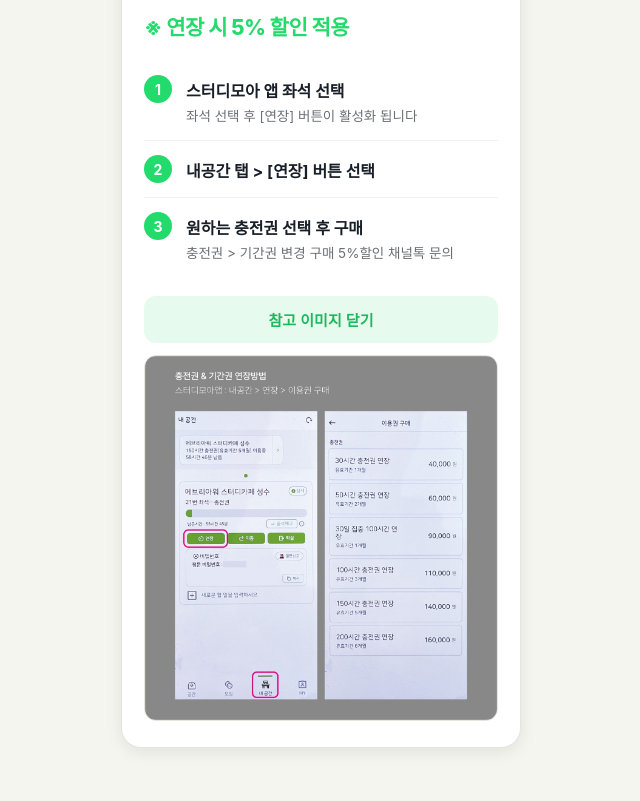
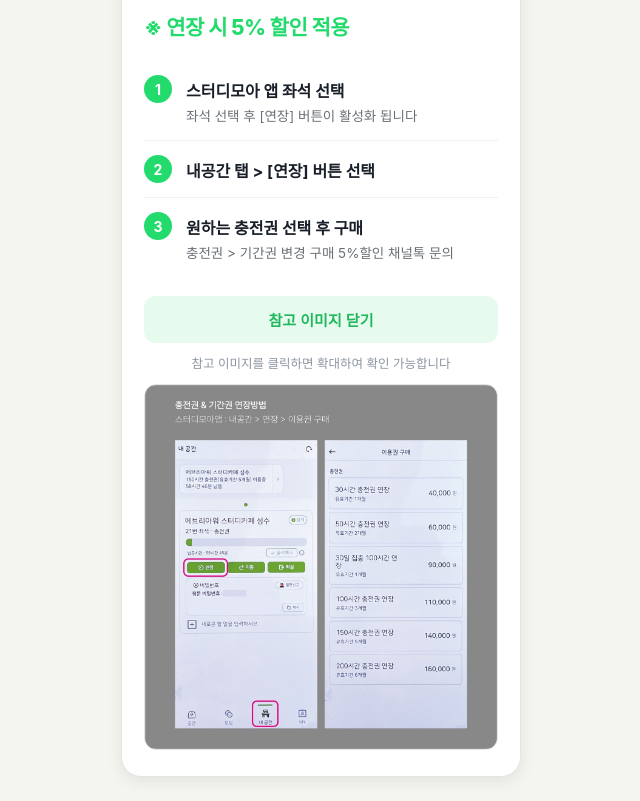
Before and after one commit to everyhour365/EH_CRM_Pages, a plain HTML site: page extend-charge/index.html in a window 1280 px wide. Both pictures are taken after a click on the button "참고 이미지 보기". Shown: the part 142-943 px from the top of the page, without its empty margins (319-959 px from the left). Before the commit the page ends 914 px from the top, so only its background shows below. Drawn offline with Linux system fonts and the light colour scheme.

Commit message:
연장 방법 페이지: 참고 이미지 확대 안내 문구 추가
Co-Authored-By: Claude Sonnet 5.5 <noreply@anthropic.com>

```diff
--- a/extend-charge/index.html
+++ b/extend-charge/index.html
@@ -33,6 +33,8 @@
     display: block; width: 100%; margin-top: 18px; padding: 13px; border: none; border-radius: 12px;
     background: #e6faee; color: #1fb85c; font-size: 15px; font-weight: 700; cursor: pointer;
   }
+  .ref-hint { display: none; margin: 10px 2px 0; text-align: center; font-size: 12.5px; color: #8b95a1; word-break: keep-all; }
+  .ref-hint.open { display: block; }
   .ref-img { display: none; margin-top: 12px; }
   .ref-img img { display: block; width: 100%; height: auto; border-radius: 12px; border: 1px solid #e5e5e0; }
   .ref-img.open { display: block; }
@@ -67,14 +69,16 @@
       </li>
     </ol>
     <button class="ref-btn" id="refBtn" type="button" aria-expanded="false" aria-controls="refImg">참고 이미지 보기</button>
+    <p class="ref-hint" id="refHint">참고 이미지를 클릭하면 확대하여 확인 가능합니다</p>
     <div class="ref-img" id="refImg">
       <a href="../assets/extend-guide.jpg" target="_blank" rel="noopener"><img src="../assets/extend-guide.jpg" alt="충전권 &amp; 기간권 연장방법: 스터디모아앱 내공간 &gt; 연장 &gt; 이용권 구매" /></a>
     </div>
   </div>
 <script>
-  var btn = document.getElementById("refBtn"), box = document.getElementById("refImg");
+  var btn = document.getElementById("refBtn"), box = document.getElementById("refImg"), hint = document.getElementById("refHint");
   btn.addEventListener("click", function () {
     var open = box.classList.toggle("open");
+    hint.classList.toggle("open", open);
     btn.textContent = open ? "참고 이미지 닫기" : "참고 이미지 보기";
     btn.setAttribute("aria-expanded", open ? "true" : "false");
   });
```
Also changed, not shown: extend/index.html (+5 -1 lines).
